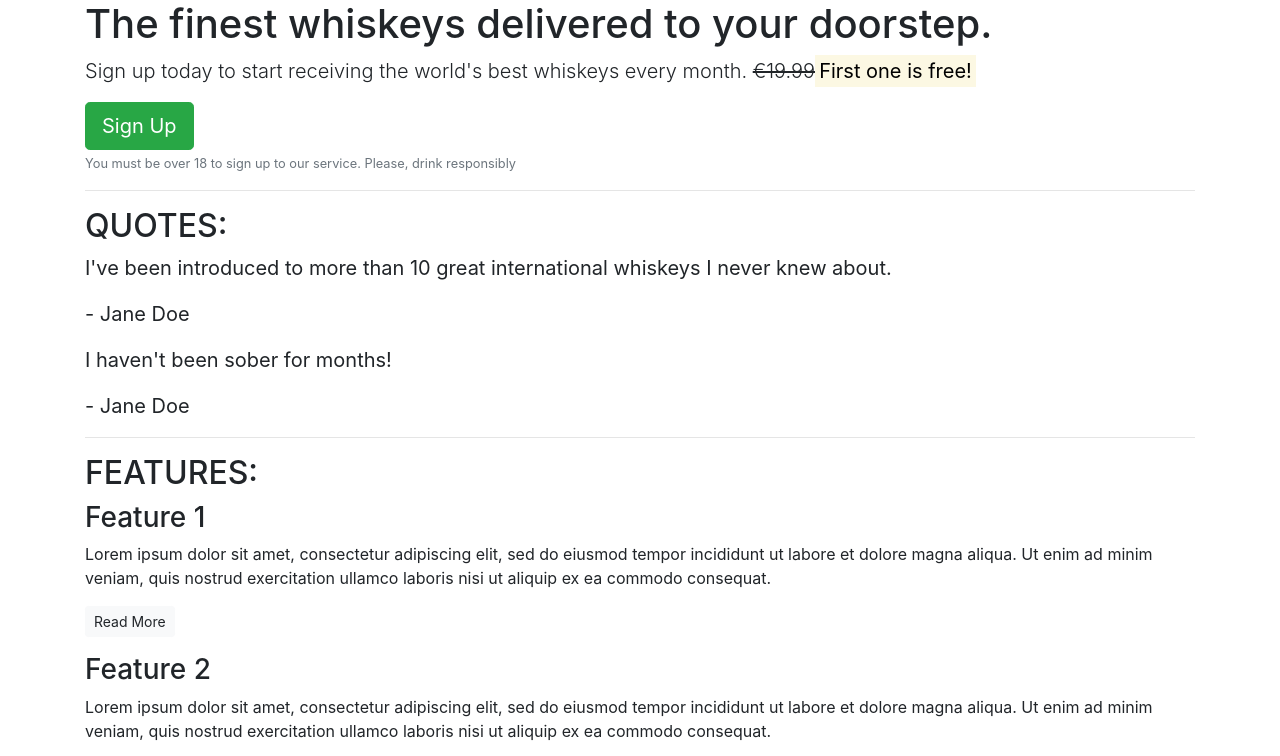
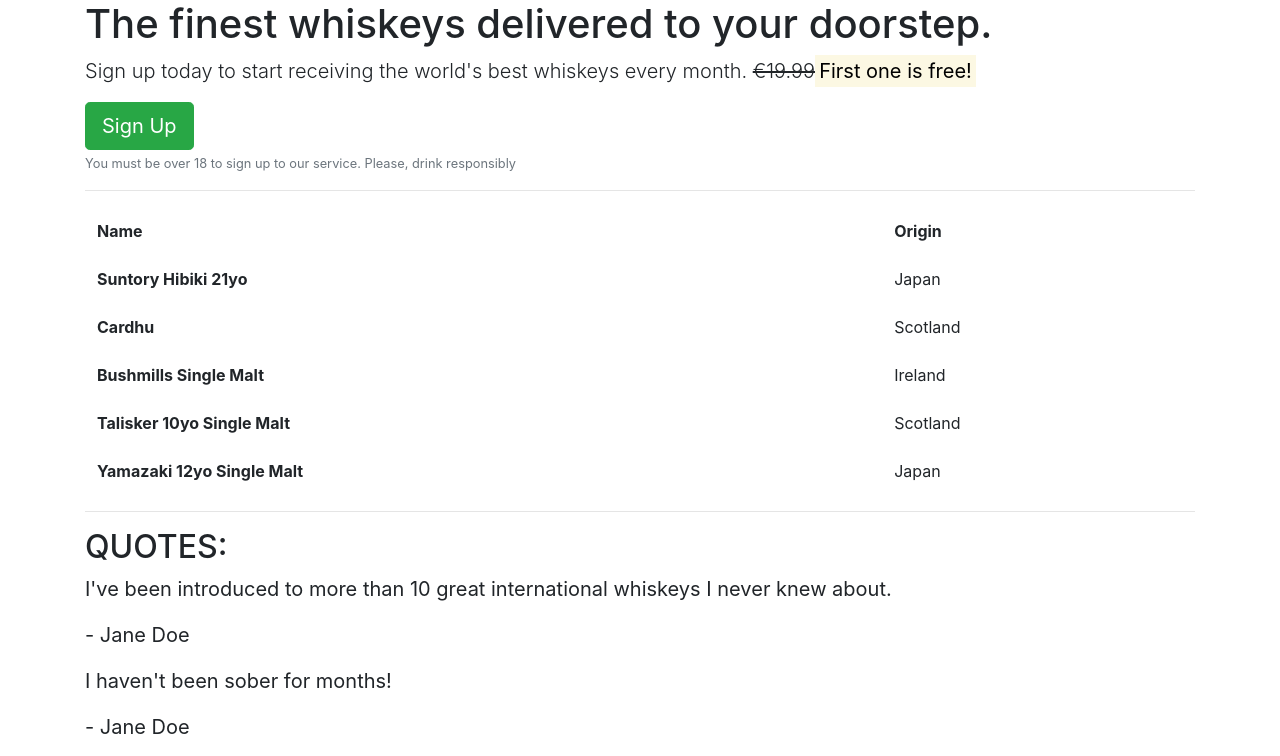
Before and after one commit to bob134552/bootstraptest, a plain HTML site: page index.html in a window 1280 px wide. Shown: the top 756 px of the page. Drawn offline with nearby package versions, Linux system fonts and the light colour scheme.

Commit message:
included whiskey table

```diff
--- a/index.html
+++ b/index.html
@@ -31,8 +31,43 @@
       </section>
       <!-- /.callout -->
       <hr />
+      <!-- Favourites -->
+      <section class="favourites">
+        <table class="table table-borderless">
+          <thead>
+            <tr>
+              <th scope="col">Name</th>
+              <th scope="col">Origin</th>
+            </tr>
+          </thead>
+          <tbody>
+            <tr>
+              <th scope="row">Suntory Hibiki 21yo</th>
+              <td>Japan</td>
+            </tr>
+            <tr>
+              <th scope="row">Cardhu</th>
+              <td>Scotland</td>
+            </tr>
+            <tr>
+              <th scope="row">Bushmills Single Malt</th>
+              <td>Ireland</td>
+            </tr>
+            <tr>
+              <th scope="row">Talisker 10yo Single Malt</th>
+              <td>Scotland</td>
+            </tr>
+            <tr>
+              <th scope="row">Yamazaki 12yo Single Malt</th>
+              <td>Japan</td>
+            </tr>
+          </tbody>
+        </table>
+      </section>
+      <!-- /.quotes -->
+      <hr />
 
-      <!-- Quotes -->
+      <!-- Favourites -->
       <section class="quotes">
         <h2 class="text-uppercase">Quotes:</h2>
         <blockquote class="blockquote">
```
